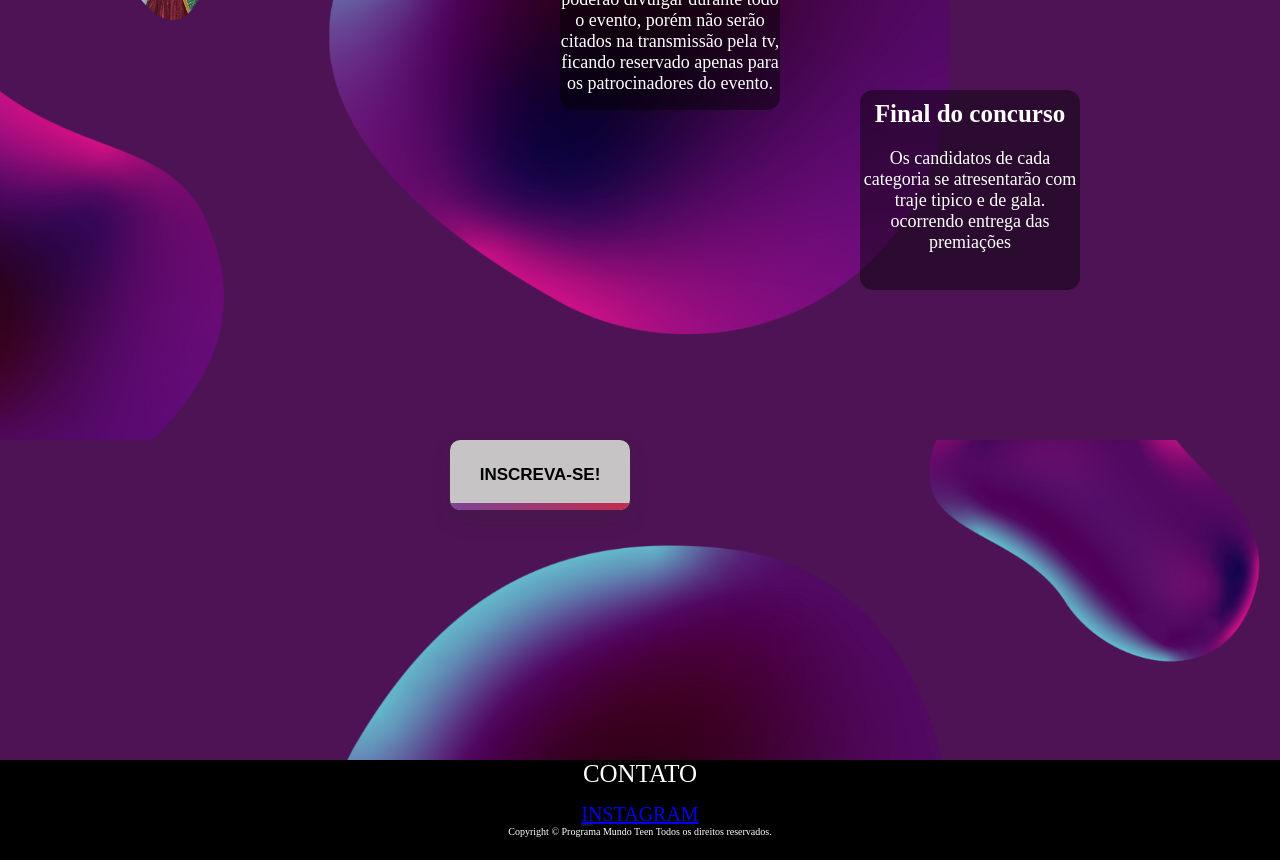
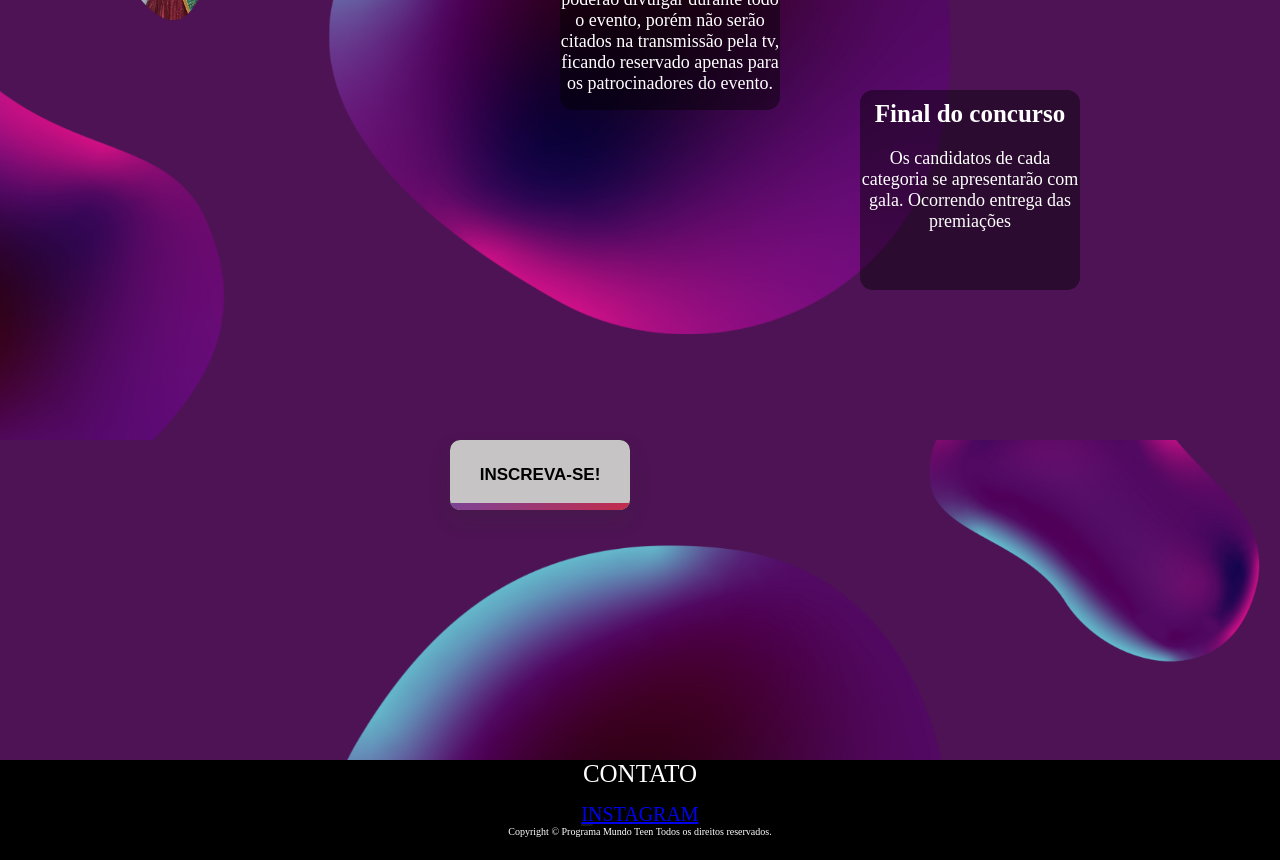
Before and after one commit to ArbigausThiago/programa-mundo-teen, a plain HTML site: page primeira.html in a window 1280 px wide. Shown: the part 1840-2700 px from the top of the page. Drawn offline with Linux system fonts and the light colour scheme.

Commit message:
programa mundo teen

```diff
--- a/primeira.html
+++ b/primeira.html
@@ -151,7 +151,7 @@
             <div class="premiacao">
                 <div class="plano">
                     <h6> Final do concurso </h6>
-                    <p>Os candidatos de cada categoria se atresentarão com traje tipico e de gala. ocorrendo entrega das premiações  </p>
+                    <p>Os candidatos de cada categoria se apresentarão com gala. Ocorrendo entrega das premiações  </p>
                 </div>
             </div>
 
```
Also changed, not shown: index.html (+1 -1 lines).
